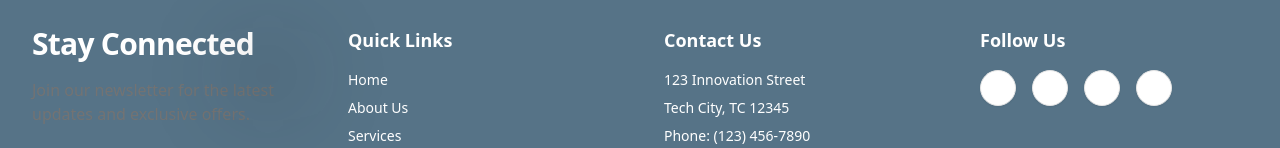
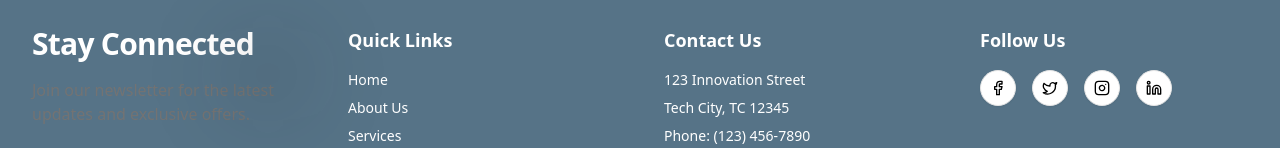
Before and after one commit to mineshpatel0299/Amber_Glass, a Next.js app: page / in a window 1280 px wide. Shown: the part 4742-4890 px from the top of the page. Built offline with nearby package versions, Linux system fonts and the light colour scheme.

Commit message:
Footer Fix

```diff
--- a/components/ui/button.tsx
+++ b/components/ui/button.tsx
@@ -11,7 +11,7 @@ const buttonVariants = cva(
       variant: {
         default: "bg-primary text-primary-foreground shadow-xs hover:bg-primary/90",
         destructive: "bg-destructive text-white shadow-xs hover:bg-destructive/90 focus-visible:ring-destructive/20 dark:focus-visible:ring-destructive/40 dark:bg-destructive/60",
-        outline: "border bg-background shadow-xs hover:bg-accent hover:text-accent-foreground dark:bg-input/30 dark:border-input dark:hover:bg-input/50",
+        outline: "border bg-background shadow-xs text-black dark:text-white hover:bg-accent dark:bg-input/30 dark:border-input dark:hover:bg-input/50",
         secondary: "bg-secondary text-secondary-foreground shadow-xs hover:bg-secondary/80",
         ghost: "hover:bg-accent hover:text-accent-foreground dark:hover:bg-accent/50",
         link: "text-primary underline-offset-4 hover:underline",
```
